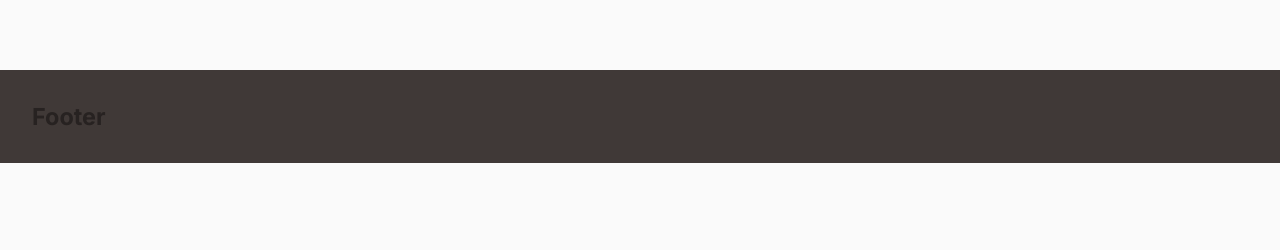
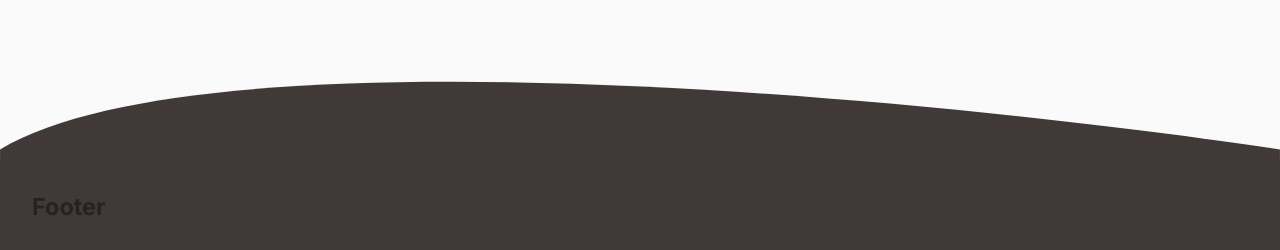
Before and after one commit to 300Marco/temperos-jrc, a React (Vite) app: page / in a window 1280 px wide. Shown: the part 3746-3996 px from the top of the page. Before the commit the page ends 3909 px from the top, so only its background shows below. Built offline with nearby package versions, Linux system fonts and the light colour scheme.

Commit message:
update: footer wave

```diff
--- a/src/components/Footer/index.tsx
+++ b/src/components/Footer/index.tsx
@@ -1,8 +1,14 @@
-import { FooterContainer } from './styles'
+import { FooterContainer, FooterWave } from './styles'
+
+import ondaFooter from '../../assets/onda-footer.svg'
 
 export function Footer() {
   return (
     <FooterContainer>
+      <FooterWave>
+        <img src={ondaFooter} alt="" />
+      </FooterWave>
+
       <h3>Footer</h3>
     </FooterContainer>
   )
--- a/src/components/Footer/styles.ts
+++ b/src/components/Footer/styles.ts
@@ -1,8 +1,27 @@
 import { styled } from '../../styles'
 
 export const FooterContainer = styled('footer', {
+  position: 'relative',
+
   width: '100%',
   padding: '2rem',
-  marginTop: '8.25rem',
+  // marginTop: '8.25rem',
+  marginTop: '13.875rem',
   backgroundColor: '$gray800',
 })
+
+export const FooterWave = styled('div', {
+  position: 'absolute',
+  bottom: '95%',
+  left: 0,
+
+  width: '100%',
+  height: '5.625rem',
+
+  display: 'flex',
+  alignItems: 'end',
+
+  img: {
+    width: '100%',
+  },
+})
```
Also changed, not shown: src/assets/onda-footer.svg (added).
